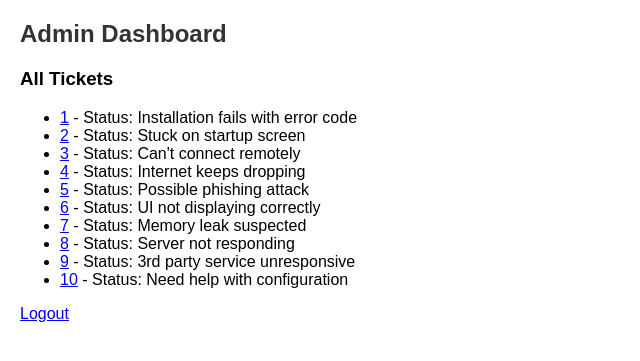
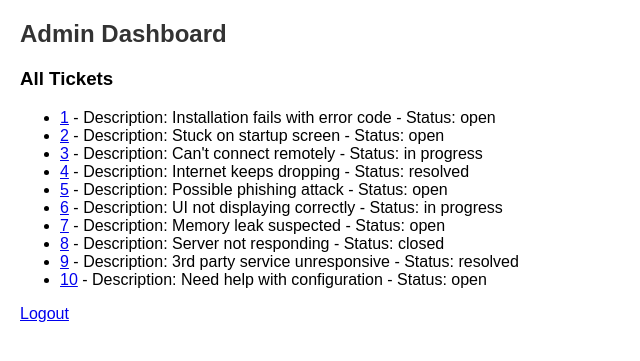
Before and after one commit to joem-bin/Agile-project, a Flask app: page /dashboard in a window 1280 px wide. Shown: the top 361 px of the page, without its empty margins (0-640 px from the left). Run offline with Flask 3, Linux system fonts and the light colour scheme; a user stored in the database is signed in; data comes from the database, SQL or seed files in the repository.

Commit message:
Adding a bit more details to dashboards

```diff
--- a/app.py
+++ b/app.py
@@ -9,10 +9,12 @@ DB_NAME = "test.db"
 def get_db_connection():
     return sqlite3.connect(DB_NAME)
 
+# landing page
 @app.route('/')
 def home():
     return render_template('login.html')
 
+# login functionality --> could add new user registration here
 @app.route('/login', methods=['POST'])
 def login():
     username = request.form['username']
--- a/requirements.txt
+++ b/requirements.txt
@@ -5,5 +5,4 @@ Flask==3.1.1
 itsdangerous==2.2.0
 Jinja2==3.1.6
 MarkupSafe==3.0.2
-pygame==2.6.0
 Werkzeug==3.1.3
--- a/templates/admin_dashboard.html
+++ b/templates/admin_dashboard.html
@@ -8,7 +8,7 @@
     <h3>All Tickets</h3>
     <ul>
         {% for ticket in tickets %}
-            <li><a href="/ticket/{{ ticket[0] }}">{{ ticket[2] }}</a> - Status: {{ ticket[4] }}</li>
+            <li><a href="/ticket/{{ ticket[0] }}">{{ ticket[2] }}</a> - Description: {{ ticket[4] }}  - Status: {{ ticket[5] }}</li>
         {% endfor %}
     </ul>
     <a href="/logout">Logout</a>
--- a/templates/user_dashboard.html
+++ b/templates/user_dashboard.html
@@ -8,7 +8,7 @@
     <h3>Your Tickets</h3>
     <ul>
         {% for ticket in tickets %}
-            <li><a href="/ticket/{{ ticket[0] }}">{{ ticket[2] }}</a> - Status: {{ ticket[4] }}</li>
+            <li><a href="/ticket/{{ ticket[0] }}">{{ ticket[2] }}</a> - Description: {{ ticket[4] }}  - Status: {{ ticket[5] }}</li>
         {% endfor %}
     </ul>
     <a href="/logout">Logout</a>
```
Also changed, not shown: single_operations.py (+4 -8 lines), scripts/setup_db.py (renamed from setup_db.py).
